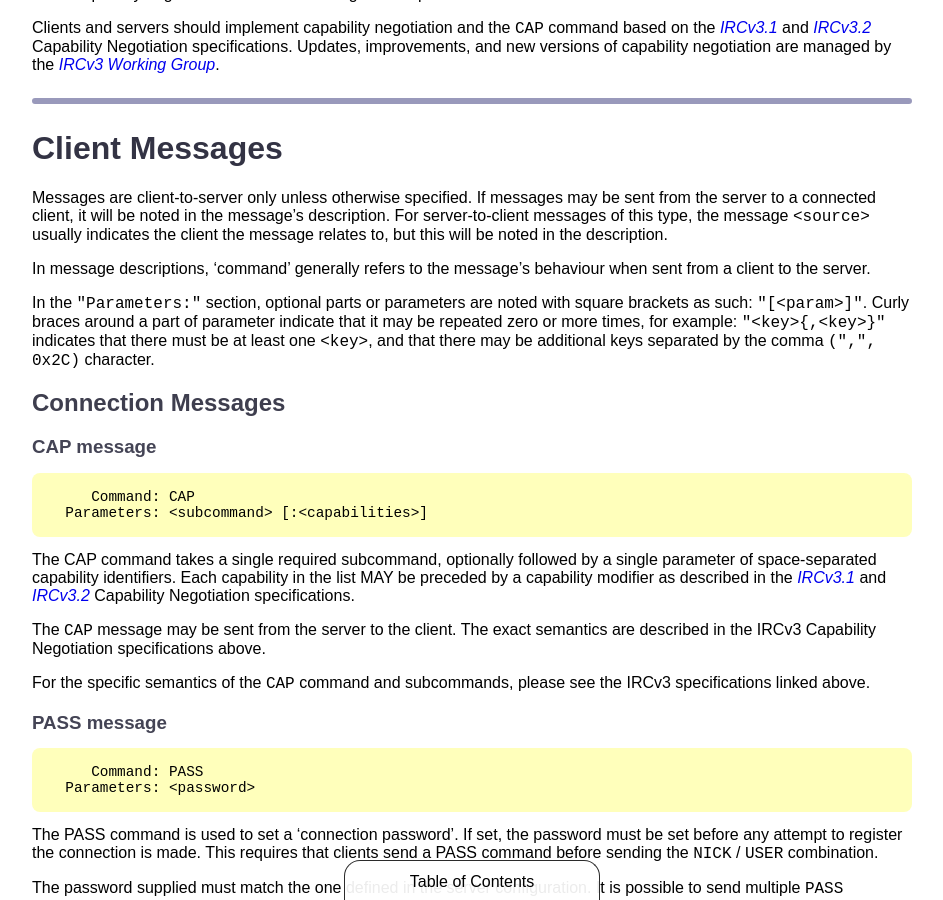
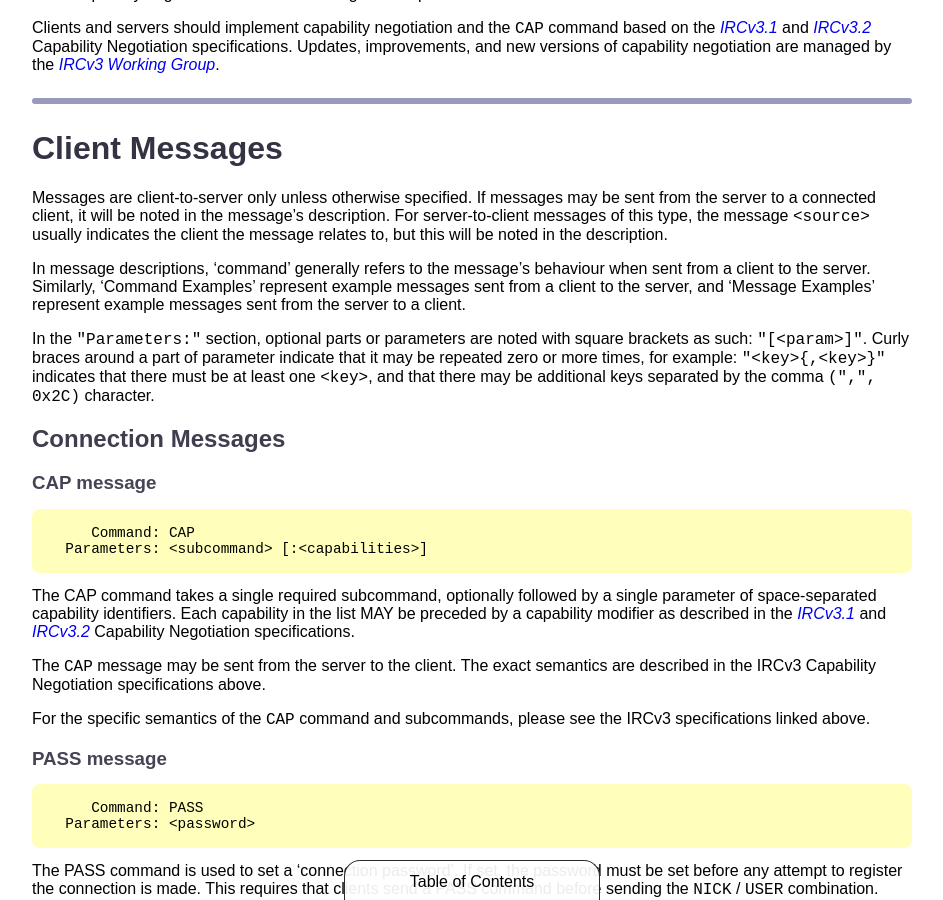
Before and after one commit to ircdocs/modern-irc, a Jekyll site: the page built from index.md, in a window 1280 px wide and 900 px high, scrolled down 10382 px. Shown: the whole window, without its empty margins (168-1111 px from the left). Built offline with Jekyll 4.4.1, drawn with Linux system fonts in a browser that asks for light colours.

Commit message:
Clarify Command/Message Examples

```diff
--- a/index.md
+++ b/index.md
@@ -447,7 +447,7 @@ Clients and servers should implement capability negotiation and the `CAP` comman
 
 Messages are client-to-server only unless otherwise specified. If messages may be sent from the server to a connected client, it will be noted in the message's description. For server-to-client messages of this type, the message `<source>` usually indicates the client the message relates to, but this will be noted in the description.
 
-In message descriptions, 'command' generally refers to the message's behaviour when sent from a client to the server.
+In message descriptions, 'command' generally refers to the message's behaviour when sent from a client to the server. Similarly, 'Command Examples' represent example messages sent from a client to the server, and 'Message Examples' represent example messages sent from the server to a client.
 
 In the `"Parameters:"` section, optional parts or parameters are noted with square brackets as such: `"[<param>]"`. Curly braces around a part of parameter indicate that it may be repeated zero or more times, for example: `"<key>{,<key>}"` indicates that there must be at least one `<key>`, and that there may be additional keys separated by the comma `(",", 0x2C)` character.
 
```
